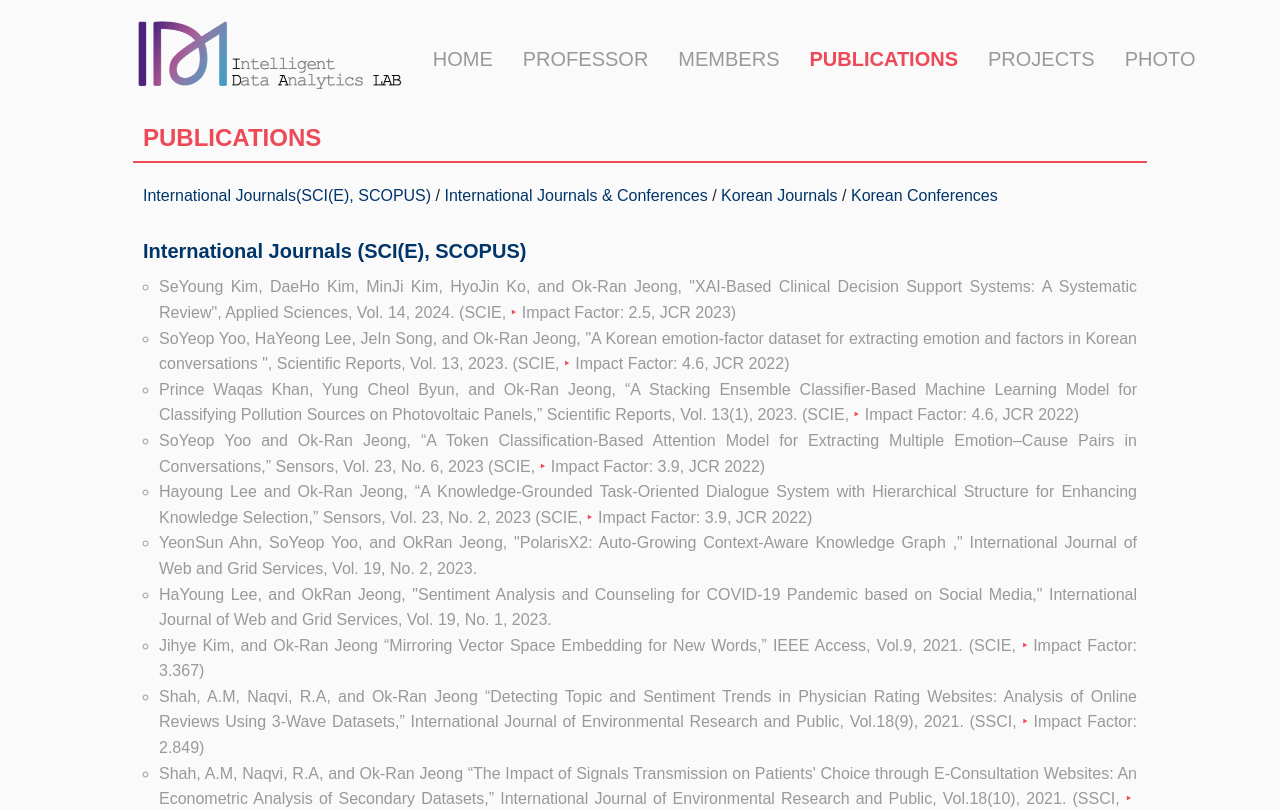
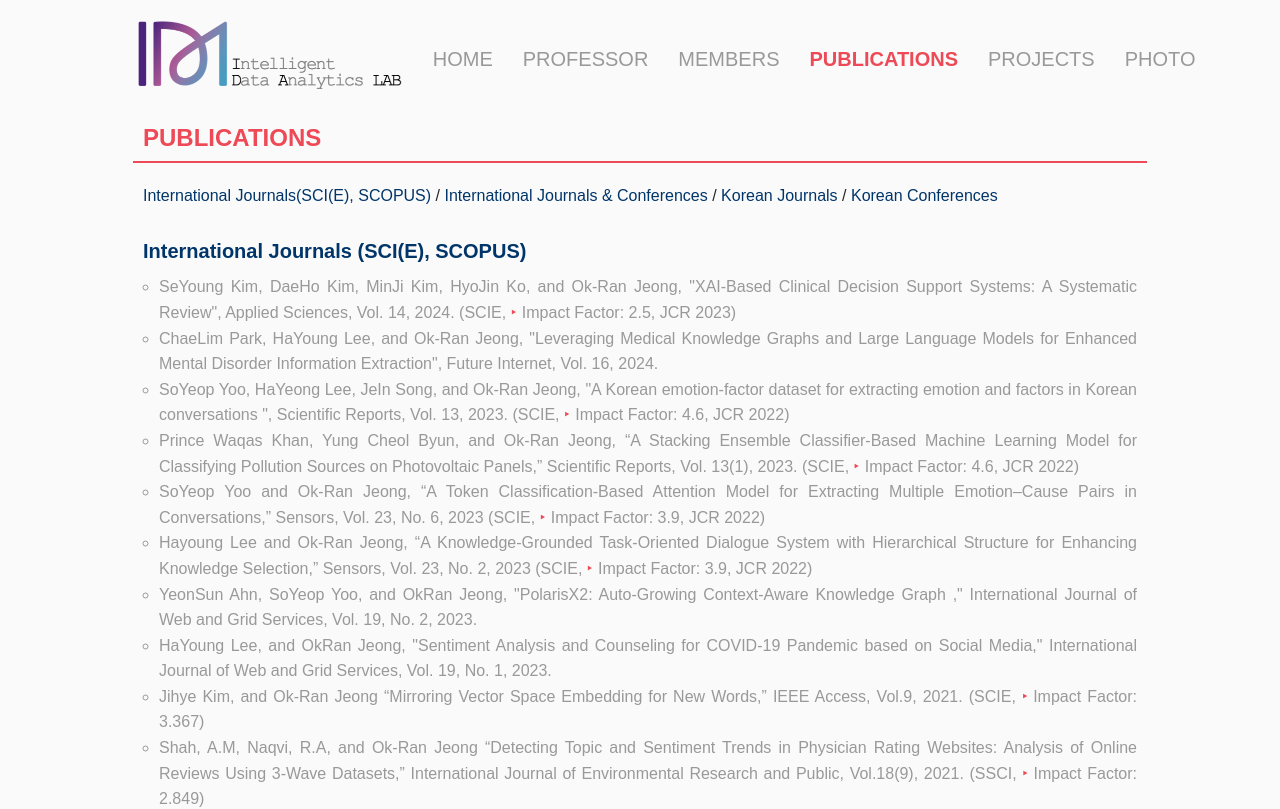
Before and after one commit to IDALab-Gachon/idalab, a React (Create React App) app: page /publications in a window 1280 px wide. Shown: the top 809 px of the page. Built offline with nearby package versions, Linux system fonts and the light colour scheme.

Commit message:
publication 추가

```diff
--- a/src/Pages/Publications.js
+++ b/src/Pages/Publications.js
@@ -79,6 +79,11 @@ const Publications = () => {
               "XAI-Based Clinical Decision Support Systems: A Systematic
               Review", Applied Sciences, Vol. 14, 2024. (SCIE,{" "}
               <b>Impact Factor: 2.5</b>, JCR 2023)
+            </PubListItem>
+            <PubListItem>
+              ChaeLim Park, HaYoung Lee, and Ok-Ran Jeong, "Leveraging Medical
+              Knowledge Graphs and Large Language Models for Enhanced Mental
+              Disorder Information Extraction", Future Internet, Vol. 16, 2024.
             </PubListItem>
             <PubListItem>
               SoYeop Yoo, HaYeong Lee, JeIn Song, and Ok-Ran Jeong, "A Korean
```
